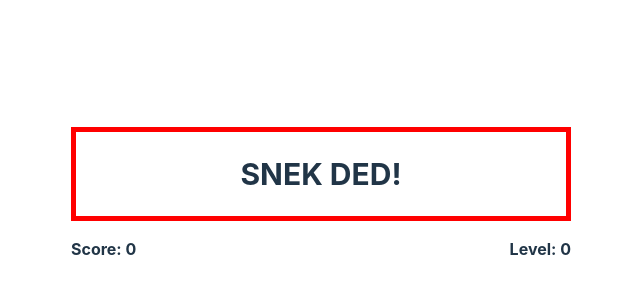
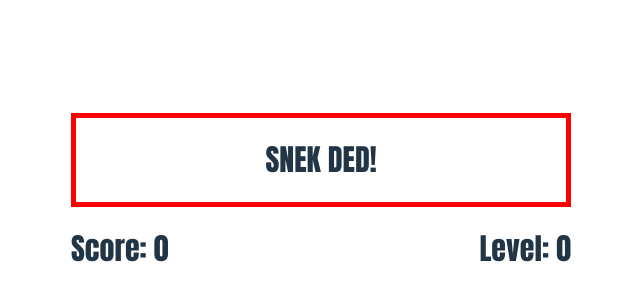
Before and after one commit to DominikFischer86/snek, a React (Vite) app: page / in a window 1280 px wide. Shown: the part 198-498 px from the top of the page, without its empty margins (319-959 px from the left). Built offline with nearby package versions, Linux system fonts and the light colour scheme.

Commit message:
style: Change size and font family of score

```diff
--- a/src/App.scss
+++ b/src/App.scss
@@ -55,9 +55,11 @@
 
 .score {
 	font-weight: bold;
+	font-family: Impact, Haettenschweiler, "Arial Narrow Bold", sans-serif;
 	display: flex;
 	justify-content: space-between;
 	width: 500px;
+	font-size: 30px;
 }
 
 .snek {
```
